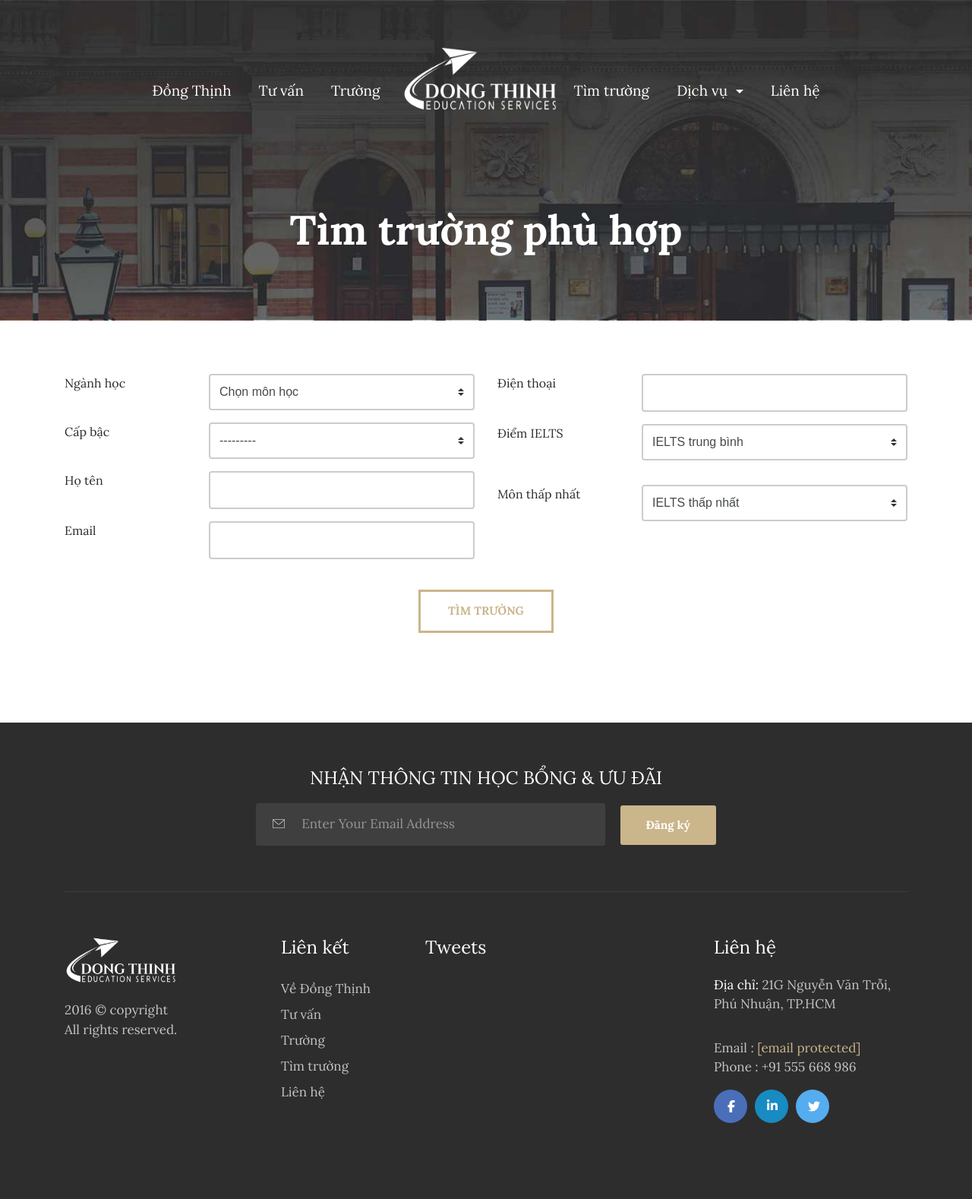
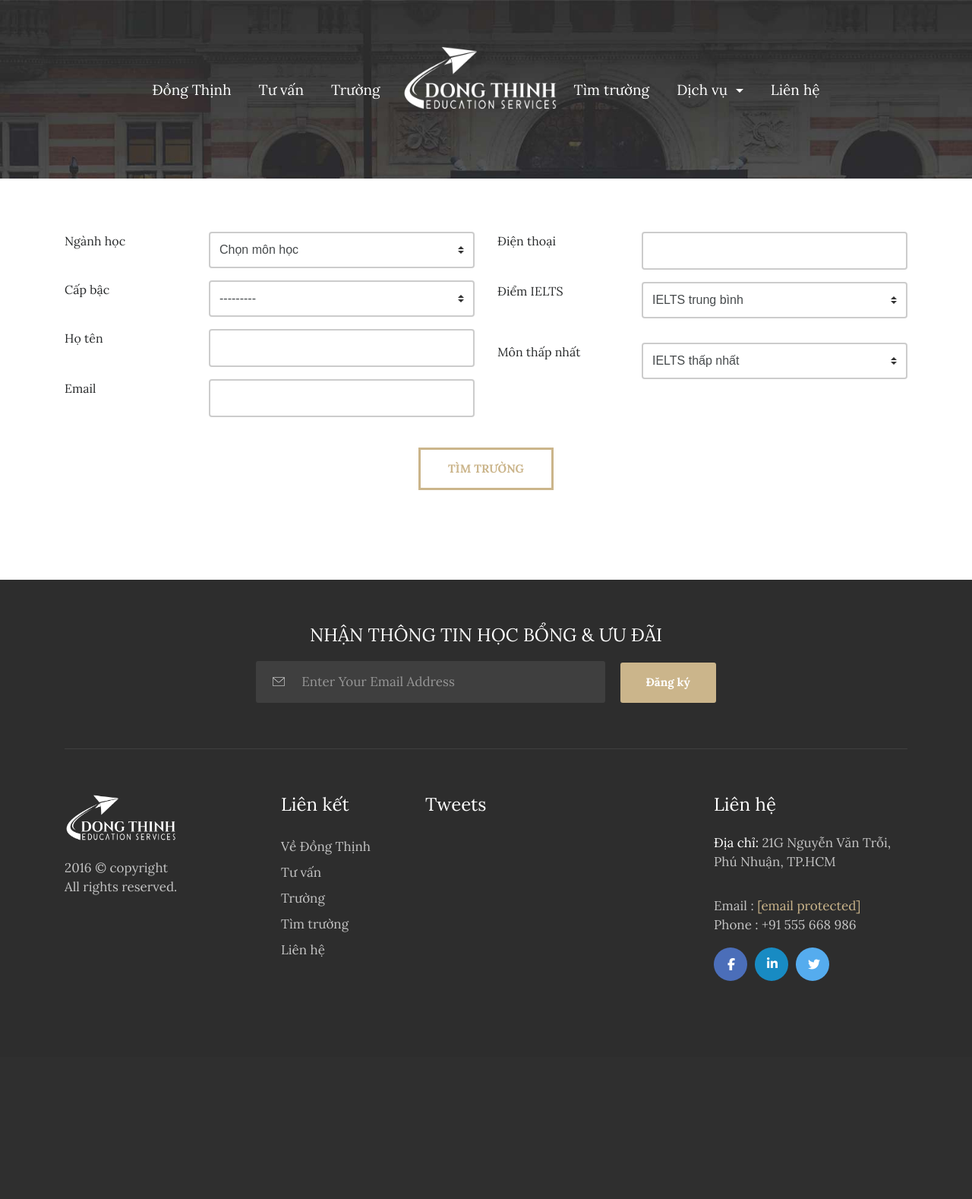
Before and after one commit to MrVu/DTE, a Django app: page /universities-filter/ in a window 1280 px wide. Shown: the whole page at 76% size. After the commit the page ends 1291 px from the top, so only its background shows below. Run offline with Django 3.2, Linux system fonts and the light colour scheme; data that the repository does not hold is empty; some libraries are stand-ins or nearby versions.

Commit message:
fix html

```diff
--- a/main/templates/main/universitiesFilter.html
+++ b/main/templates/main/universitiesFilter.html
@@ -5,23 +5,7 @@
 
     <div class="about_bg">
         <div class="container">
-            <div class="row">
-                <div class="col-md-12">
-                    <a href="index.html"><img src="{% static 'img/responsive-logo.png' %}"
-                                              class="responsive-logo img-fluid"
-                                              alt="responsive-logo"></a>
-                </div>
-            </div>
-            <div class="row">
-                <div class="col-md-12">
-                    {% include 'main/navbar.html' %}
-                </div>
-            </div>
-            <div class="row">
-                <div class="col-md-12">
-                    <h1>Tìm trường phù hợp</h1>
-                </div>
-            </div>
+            {% include 'main/navbar.html' %}
         </div>
     </div>
 
```
